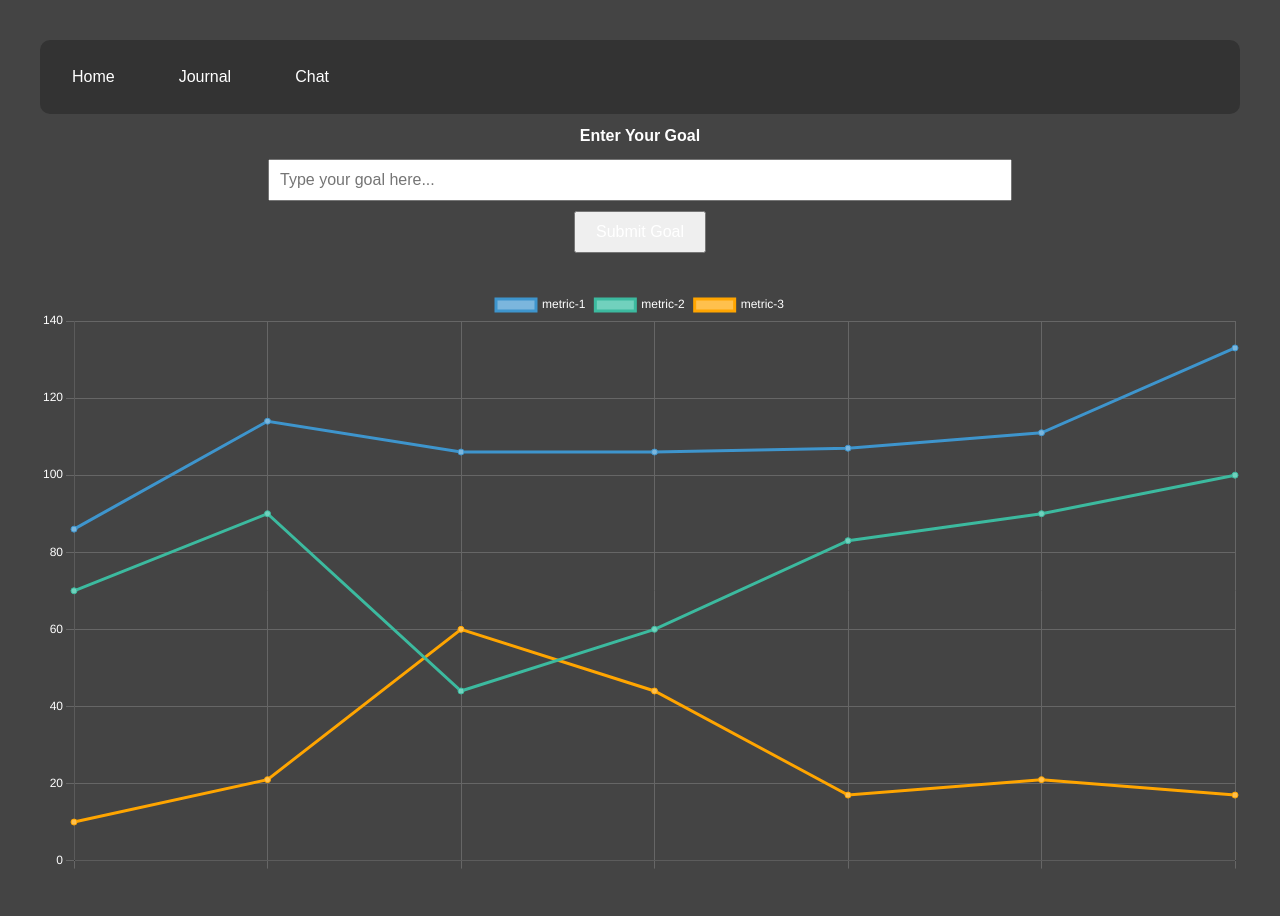
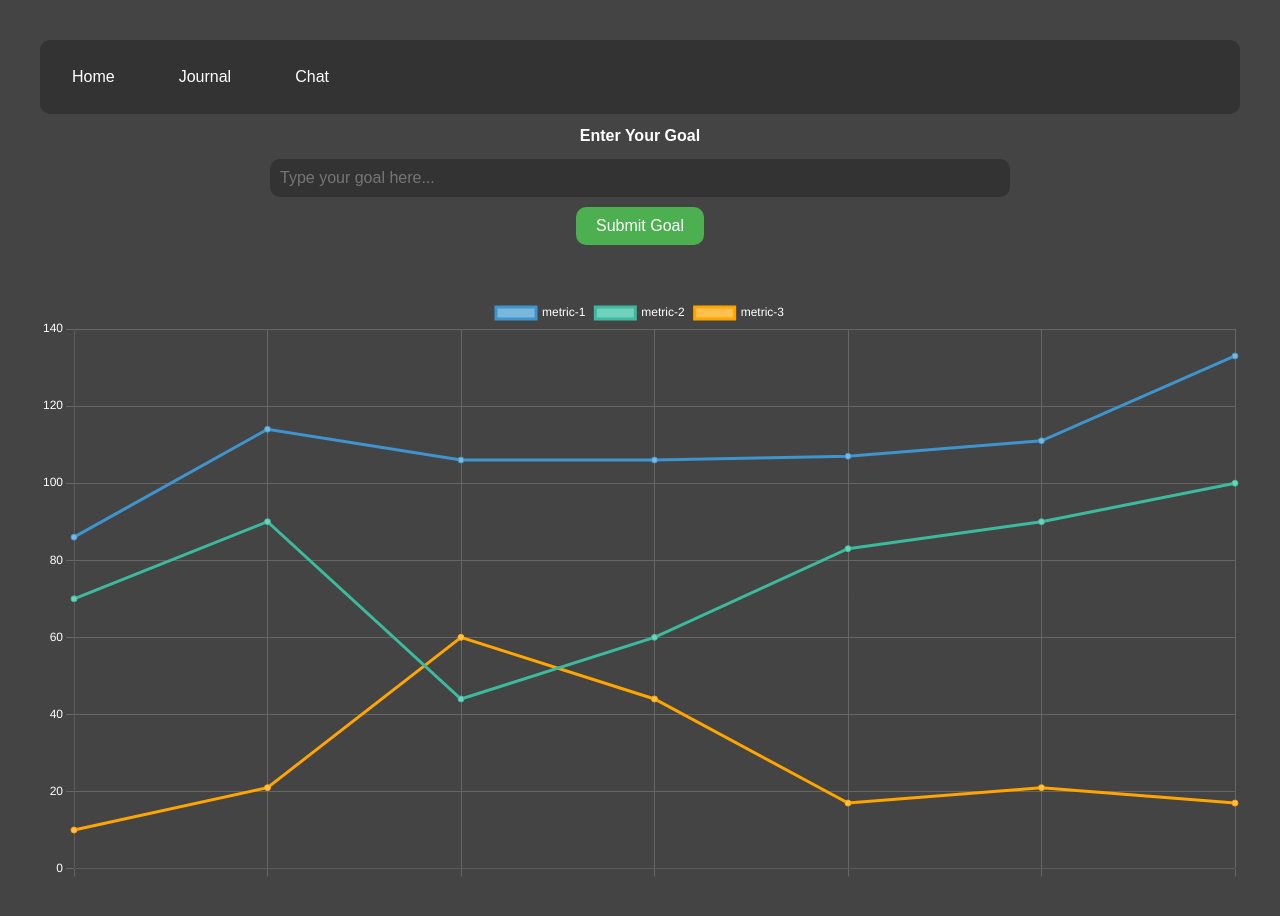
Before and after one commit to JustinMeimar/semantic-journal, a React (Create React App) app in the folder app/: page / in a window 1280 px wide. Shown: the top 916 px of the page. Built offline with nearby package versions, Linux system fonts and the light colour scheme.

Commit message:
update styling

```diff
--- a/app/src/App.css
+++ b/app/src/App.css
@@ -160,3 +160,21 @@ nav a:active {
   margin-bottom: 1em;
   margin-top: 0.25em;
 }
+
+.goalPrompt {
+  background-color: #333;
+  border: none;
+  border-radius: 10px;
+  padding: 10px;
+}
+
+.goalSubmit {
+  background-color: #4CAF50;
+  border-radius: 10px;
+  border: none;
+  color: white;
+  padding: 10px;
+  box-sizing: border-box;
+  margin-bottom: 1em;
+  margin-top: 0.25em;
+}
--- a/app/src/pages/Home.jsx
+++ b/app/src/pages/Home.jsx
@@ -112,11 +112,13 @@ const Home = () => {
                     placeholder="Type your goal here..."
                     value={goal}
                     onChange={(e) => setGoal(e.target.value)}
+                    className="goalPrompt"
                 />
                 <br />
                 <button
                     type="submit"
                     style={{ marginTop: '10px', padding: '10px 20px', fontSize: '16px' }}
+                    className="goalSubmit"
                 >
                     Submit Goal
                 </button>
```
